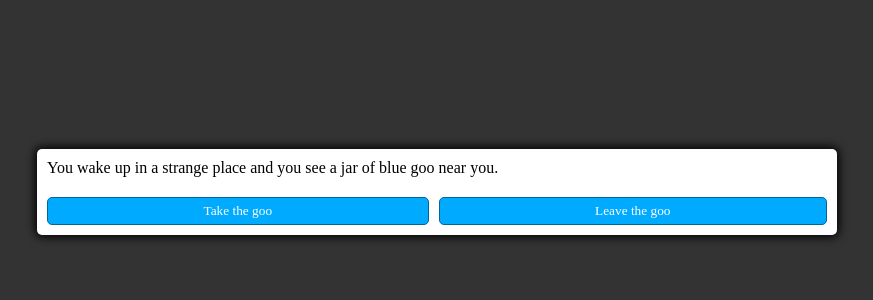
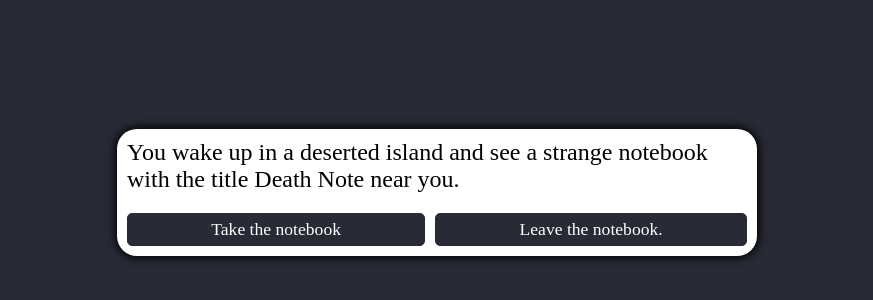
Before and after one commit to webbasedgames/webbasedgames.github.io, a plain HTML site: page adventure.html in a window 1280 px wide. Shown: the part 208-508 px from the top of the page, without its empty margins (203-1076 px from the left). Drawn offline with Linux system fonts and the light colour scheme.

Commit message:
Fix Adventure

```diff
--- a/css/adventure.css
+++ b/css/adventure.css
@@ -12,15 +12,17 @@ body {
   align-items: center;
   width: 100vw;
   height: 100vh;
-  background-color: #333;
+  background-color: #282a36;
 }
 
 .container {
-  width: 800px;
-  max-width: 80%;
+  font-size: 1.5rem;
+  width: fit-content;
+  max-width: 50%;
+
   background-color: white;
   padding: 10px;
-  border-radius: 5px;
+  border-radius: 20px;
   box-shadow: 0 0 10px 2px;
 }
 
@@ -32,16 +34,18 @@ body {
 }
 
 .btn {
-  background-color: hsl(200, 100%, 50%);
-  border: 1px solid hsl(200, 100%, 30%);
+  font-size: 1.1rem;
+  background-color: #282a36;
+  border: 1px solid #282a36;
   border-radius: 5px;
   padding: 5px 10px;
   color: white;
   outline: none;
+  transition-property: background;
 }
 
 .btn:hover {
-  border-color: black;
+  background-color: green;
 }
 
 @import url('https://fonts.googleapis.com/css?family=Raleway');
--- a/js/adventure.js
+++ b/js/adventure.js
@@ -43,15 +43,15 @@ const textNodes = [
   {
     id: 1,
     text:
-      'You wake up in a strange place and you see a jar of blue goo near you.',
+      'You wake up in a deserted island and see a strange notebook with the title Death Note near you.',
     options: [
       {
-        text: 'Take the goo',
-        setState: { blueGoo: true },
+        text: 'Take the notebook',
+        setState: { deathNote: true },
         nextText: 2,
       },
       {
-        text: 'Leave the goo',
+        text: 'Leave the notebook.',
         nextText: 2,
       },
     ],
@@ -59,22 +59,18 @@ const textNodes = [
   {
     id: 2,
     text:
-      'You venture forth in search of answers to where you are when you come across a merchant.',
+      'You venture forth in search of answers to where you are when a Shinigami (Grim Reaper) appears and tells you about the Death Note and how a person whose name is written on the Death Note will die in the next 40 seconds given that you remember the face of the person you want to kill. But there is a catch. The person who uses the Death Note will be stuck in the world of Shinigami after death.',
     options: [
       {
-        text: 'Trade the goo for a sword',
-        requiredState: (currentState) => currentState.blueGoo,
-        setState: { blueGoo: false, sword: true },
+        text: 'Agree to use the Death Note.',
+        requiredState: (currentState) => currentState.deathNote,
+        setState: { deathNote: true },
         nextText: 3,
       },
+
       {
-        text: 'Trade the goo for a shield',
-        requiredState: (currentState) => currentState.blueGoo,
-        setState: { blueGoo: false, shield: true },
-        nextText: 3,
-      },
-      {
-        text: 'Ignore the merchant',
+        text:
+          "Tell the Shinigami that you don't posess such a notebook and walk away.",
         nextText: 3,
       },
     ],
@@ -82,10 +78,10 @@ const textNodes = [
   {
     id: 3,
     text:
-      'After leaving the merchant you start to feel tired and stumble upon a small town next to a dangerous looking castle.',
+      'After talking to the Shinigami you start to feel tired and stumble upon a small town. There you see a wanted poster of a famous serial killer named Joseph who is on the loose and killing innocent people. He is wanted by the king of the island, dead or alive. The king will grant any wish of the person who brings an end to the situation.',
     options: [
       {
-        text: 'Explore the castle',
+        text: 'Explore the Mystery of the killer.',
         nextText: 4,
       },
       {
@@ -101,7 +97,7 @@ const textNodes = [
   {
     id: 4,
     text:
-      'You are so tired that you fall asleep while exploring the castle and are killed by some terrible monster in your sleep.',
+      'You are so tired that you fall asleep while exploring and die by falling into a river nearby.',
     options: [
       {
         text: 'Restart',
@@ -123,10 +119,11 @@ const textNodes = [
   {
     id: 6,
     text:
-      'You wake up well rested and full of energy ready to explore the nearby castle.',
+      'You wake up well rested and full of energy ready to explore the mystery of Joseph.',
     options: [
       {
-        text: 'Explore the castle',
+        text:
+          'Visit the nearest place where you heard some shady rumours of joseph being seen.',
         nextText: 7,
       },
     ],
@@ -134,32 +131,29 @@ const textNodes = [
   {
     id: 7,
     text:
-      'While exploring the castle you come across a horrible monster in your path.',
+      'While exploring the murder site you come across Joseph himself when he is cleaning up the mess he made by burning a dead body.',
     options: [
       {
         text: 'Try to run',
         nextText: 8,
       },
       {
-        text: 'Attack it with your sword',
-        requiredState: (currentState) => currentState.sword,
+        text: 'Try to fight him',
         nextText: 9,
       },
+
       {
-        text: 'Hide behind your shield',
-        requiredState: (currentState) => currentState.shield,
+        text:
+          'Run away in the nearby streets and kill him by writing his name in the death note.',
+        requiredState: (currentState) => currentState.deathNote,
         nextText: 10,
-      },
-      {
-        text: 'Throw the blue goo at it',
-        requiredState: (currentState) => currentState.blueGoo,
-        nextText: 11,
       },
     ],
   },
   {
     id: 8,
-    text: 'Your attempts to run are in vain and the monster easily catches.',
+    text:
+      'Your attempts to run are in vain and Joseph catches you and kills you brutally by chopping off your limbs and feeding them to you after dipping them in slow killing poison.',
     options: [
       {
         text: 'Restart',
@@ -169,8 +163,7 @@ const textNodes = [
   },
   {
     id: 9,
-    text:
-      'You foolishly thought this monster could be slain with a single sword.',
+    text: "You foolishly thought you could fight a 6'8 buffed up dude.",
     options: [
       {
         text: 'Restart',
@@ -178,20 +171,42 @@ const textNodes = [
       },
     ],
   },
+
   {
     id: 10,
-    text: 'The monster laughed as you hid behind your shield and ate you.',
+    text:
+      'You stare at joseph and laugh hysterically while he suffers and dies in front of your eyes. Now bring his dead body to the king and he asks you to decide your reward.',
     options: [
       {
-        text: 'Restart',
-        nextText: -1,
+        text: 'Ask to make you the king.',
+        nextText: 11,
+      },
+      {
+        text: 'Ask to send you back home.',
+        nextText: 12,
       },
     ],
   },
   {
     id: 11,
     text:
-      'You threw your jar of goo at the monster and it exploded. After the dust settled you saw the monster was destroyed. Seeing your victory you decide to claim this castle as your and live out the rest of your days there.',
+      'The king gets infuriated and asks the guards to take you to the prison while he says "Kill me before the dawn and you will be the king" sarcastically.',
+    options: [
+      {
+        text: 'Stay in the cell, get released and go back home peacefully.',
+        nextText: 12,
+      },
+      {
+        text: 'Kill the king using the Death Note and claim the kingdom.',
+        nextText: 13,
+      },
+    ],
+  },
+
+  {
+    id: 12,
+    text:
+      'The king sends you back home and you live the rest of your life peacefully again.',
     options: [
       {
         text: 'Congratulations. Play Again.',
@@ -199,6 +214,18 @@ const textNodes = [
       },
     ],
   },
+
+  {
+    id: 13,
+    text:
+      "You idiot! You don't even know his name. You freak out and a guard finds you using the death note. you burn the death note in hysteria and the guard kills you by ripping your gut out.",
+    options: [
+      {
+        text: 'You are an idiot. Play Again.',
+        nextText: -1,
+      },
+    ],
+  },
 ];
 
 startGame();
--- a/js/index.js
+++ b/js/index.js
@@ -18,8 +18,8 @@ let games = [
     '../tictactoe.html'
   ),
   new Game(
-    'Adventure classic',
-    `A text based adventure game to pass the time for a while. You wake up in a strange place with a jar of blue slime next to you. What will this andventure lead to? Let's find out together.`,
+    'Bizzare Adventure',
+    `A text based adventure game to have some fun. You wake up in a strange place with suspicious notebook next to you. What will this andventure lead to? Let's find out together.`,
 
     '../adventure.html'
   ),
```
